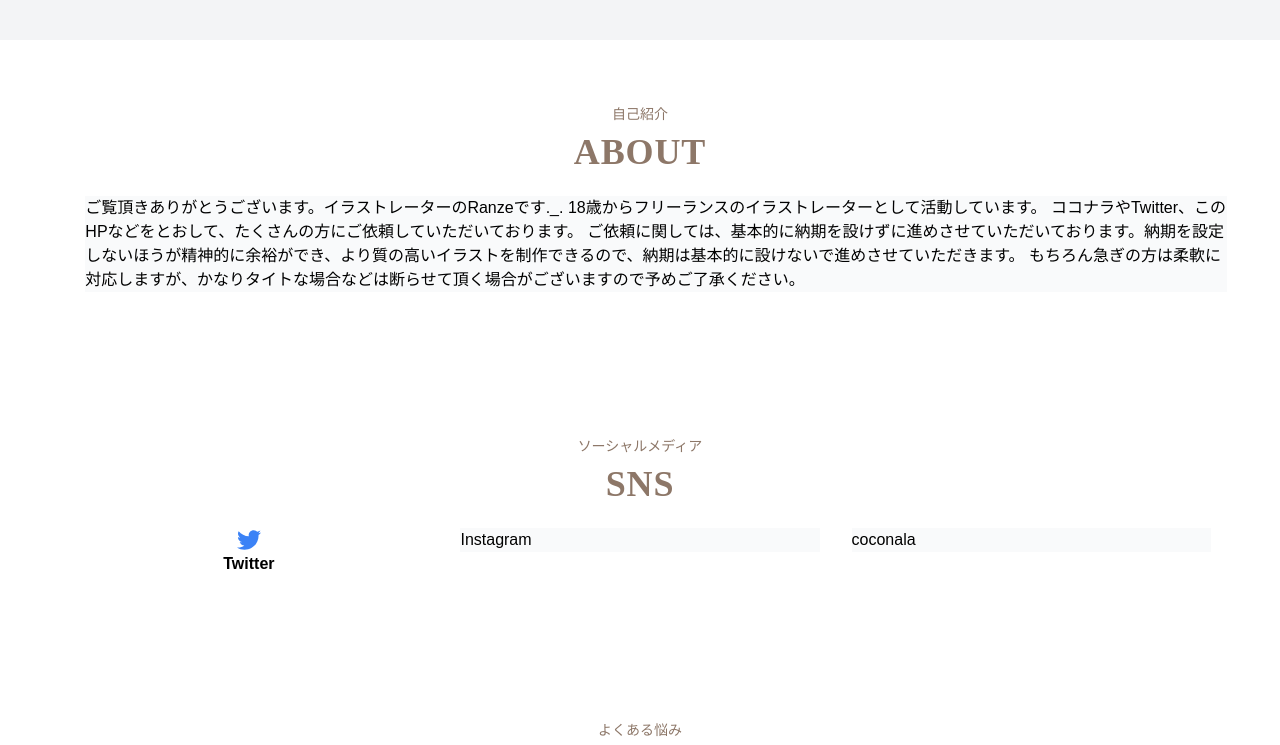
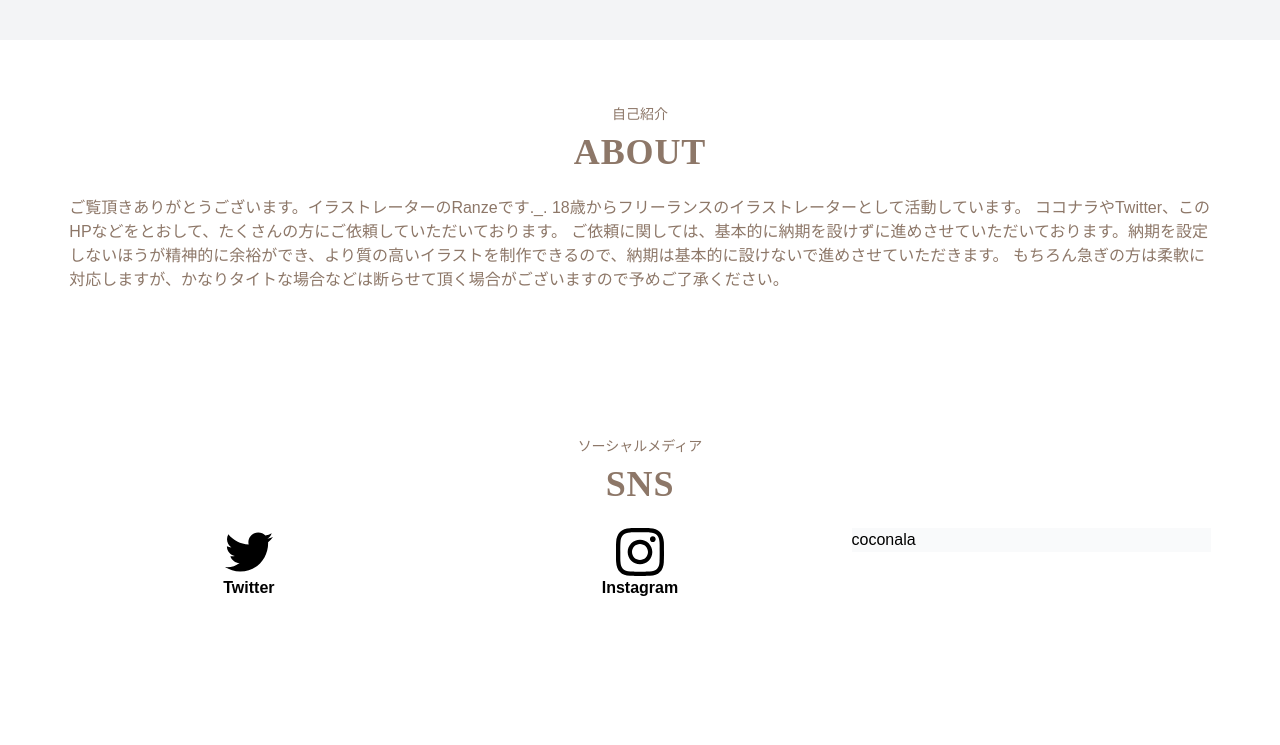
Before and after one commit to mayone-du/ranze-hp, a Next.js app: page /about in a window 1280 px wide. Shown: the part 667-1412 px from the top of the page. Built offline with nearby package versions, Linux system fonts and the light colour scheme.

Commit message:
Update UI

```diff
--- a/src/pages/about.tsx
+++ b/src/pages/about.tsx
@@ -21,10 +21,12 @@ const About: React.VFC = () => {
 
         <Block sectionSubText="自己紹介" sectionTitle="ABOUT">
           <Row>
-            <Column>
-              <p className="lg:mx-4 mx-0 bg-gray-50 w-full">
-              ご覧頂きありがとうございます。イラストレーターのRanzeです._. 18歳からフリーランスのイラストレーターとして活動しています。 ココナラやTwitter、このHPなどをとおして、たくさんの方にご依頼していただいております。 ご依頼に関しては、基本的に納期を設けずに進めさせていただいております。納期を設定しないほうが精神的に余裕ができ、より質の高いイラストを制作できるので、納期は基本的に設けないで進めさせていただきます。 もちろん急ぎの方は柔軟に対応しますが、かなりタイトな場合などは断らせて頂く場合がございますので予めご了承ください。
-              </p>
+            <Column className="text-sm text-custom-darkgray md:text-base">
+              ご覧頂きありがとうございます。イラストレーターのRanzeです._.
+              18歳からフリーランスのイラストレーターとして活動しています。
+              ココナラやTwitter、このHPなどをとおして、たくさんの方にご依頼していただいております。
+              ご依頼に関しては、基本的に納期を設けずに進めさせていただいております。納期を設定しないほうが精神的に余裕ができ、より質の高いイラストを制作できるので、納期は基本的に設けないで進めさせていただきます。
+              もちろん急ぎの方は柔軟に対応しますが、かなりタイトな場合などは断らせて頂く場合がございますので予めご了承ください。
             </Column>
           </Row>
         </Block>
@@ -39,7 +41,7 @@ const About: React.VFC = () => {
                     width="24"
                     height="24"
                     viewBox="0 0 24 24"
-                    className="mx-auto fill-current text-blue-500"
+                    className="mx-auto fill-current w-12 h-12"
                   >
                     <path d="M24 4.557c-.883.392-1.832.656-2.828.775 1.017-.609 1.798-1.574 2.165-2.724-.951.564-2.005.974-3.127 1.195-.897-.957-2.178-1.555-3.594-1.555-3.179 0-5.515 2.966-4.797 6.045-4.091-.205-7.719-2.165-10.148-5.144-1.29 2.213-.669 5.108 1.523 6.574-.806-.026-1.566-.247-2.229-.616-.054 2.281 1.581 4.415 3.949 4.89-.693.188-1.452.232-2.224.084.626 1.956 2.444 3.379 4.6 3.419-2.07 1.623-4.678 2.348-7.29 2.04 2.179 1.397 4.768 2.212 7.548 2.212 9.142 0 14.307-7.721 13.995-14.646.962-.695 1.797-1.562 2.457-2.549z" />
                   </svg>
@@ -48,7 +50,20 @@ const About: React.VFC = () => {
               </div>
             </Column>
             <Column>
-              <div className="bg-gray-50 w-full">Instagram</div>
+              <div className="w-full">
+                <div className="text-center">
+                  <svg
+                    xmlns="http://www.w3.org/2000/svg"
+                    width="24"
+                    height="24"
+                    viewBox="0 0 24 24"
+                    className="mx-auto fill-current w-12 h-12"
+                  >
+                    <path d="M12 2.163c3.204 0 3.584.012 4.85.07 3.252.148 4.771 1.691 4.919 4.919.058 1.265.069 1.645.069 4.849 0 3.205-.012 3.584-.069 4.849-.149 3.225-1.664 4.771-4.919 4.919-1.266.058-1.644.07-4.85.07-3.204 0-3.584-.012-4.849-.07-3.26-.149-4.771-1.699-4.919-4.92-.058-1.265-.07-1.644-.07-4.849 0-3.204.013-3.583.07-4.849.149-3.227 1.664-4.771 4.919-4.919 1.266-.057 1.645-.069 4.849-.069zm0-2.163c-3.259 0-3.667.014-4.947.072-4.358.2-6.78 2.618-6.98 6.98-.059 1.281-.073 1.689-.073 4.948 0 3.259.014 3.668.072 4.948.2 4.358 2.618 6.78 6.98 6.98 1.281.058 1.689.072 4.948.072 3.259 0 3.668-.014 4.948-.072 4.354-.2 6.782-2.618 6.979-6.98.059-1.28.073-1.689.073-4.948 0-3.259-.014-3.667-.072-4.947-.196-4.354-2.617-6.78-6.979-6.98-1.281-.059-1.69-.073-4.949-.073zm0 5.838c-3.403 0-6.162 2.759-6.162 6.162s2.759 6.163 6.162 6.163 6.162-2.759 6.162-6.163c0-3.403-2.759-6.162-6.162-6.162zm0 10.162c-2.209 0-4-1.79-4-4 0-2.209 1.791-4 4-4s4 1.791 4 4c0 2.21-1.791 4-4 4zm6.406-11.845c-.796 0-1.441.645-1.441 1.44s.645 1.44 1.441 1.44c.795 0 1.439-.645 1.439-1.44s-.644-1.44-1.439-1.44z" />
+                  </svg>
+                  <span className="font-bold mt-4">Instagram</span>
+                </div>
+              </div>
             </Column>
             <Column>
               <div className="bg-gray-50 w-full">coconala</div>
--- a/src/pages/index.tsx
+++ b/src/pages/index.tsx
@@ -339,7 +339,7 @@ const Home: React.VFC = () => {
           <Row>
             <Column className="bg-gray-50 xl:flex py-4 xl:p-8 shadow-sm text-custom-darkgray text-center xl:text-left">
               <Image
-                src="/images/home/reviews/reviews-01.png"
+                src="/images/home/reviews/reviews-03.png"
                 width={200}
                 height={200}
                 objectFit="cover"
```
Also changed, not shown: public/images/home/reviews/reviews-03.png (added).
